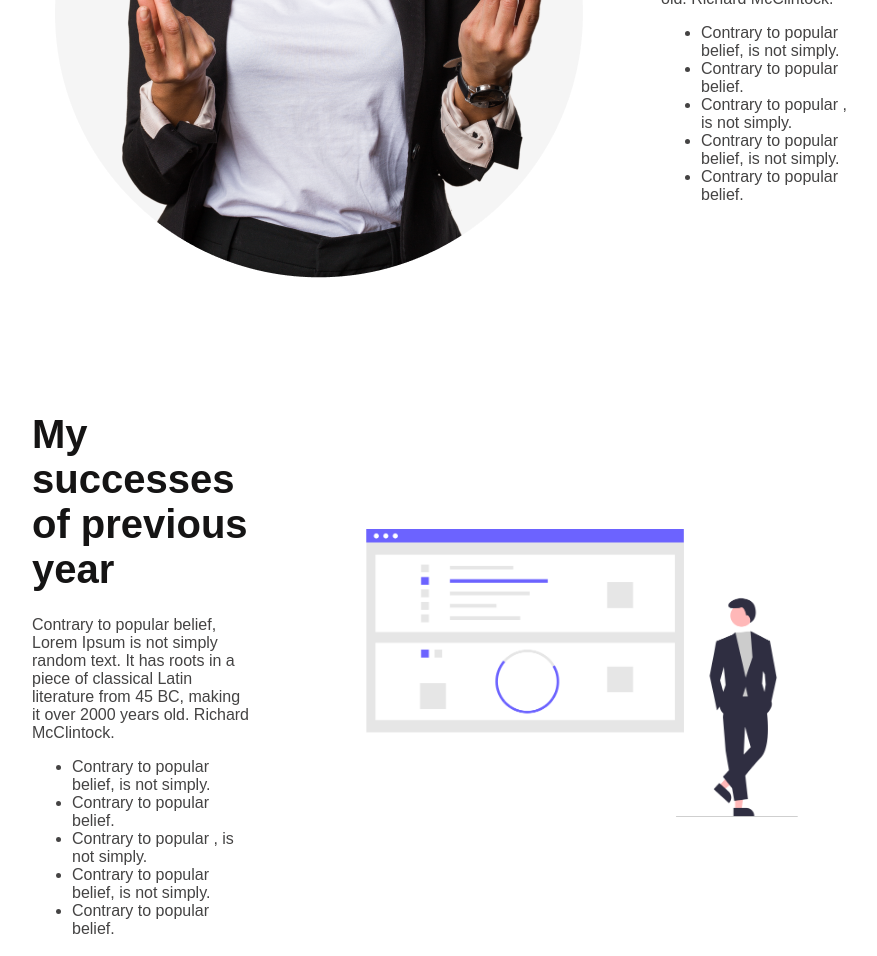
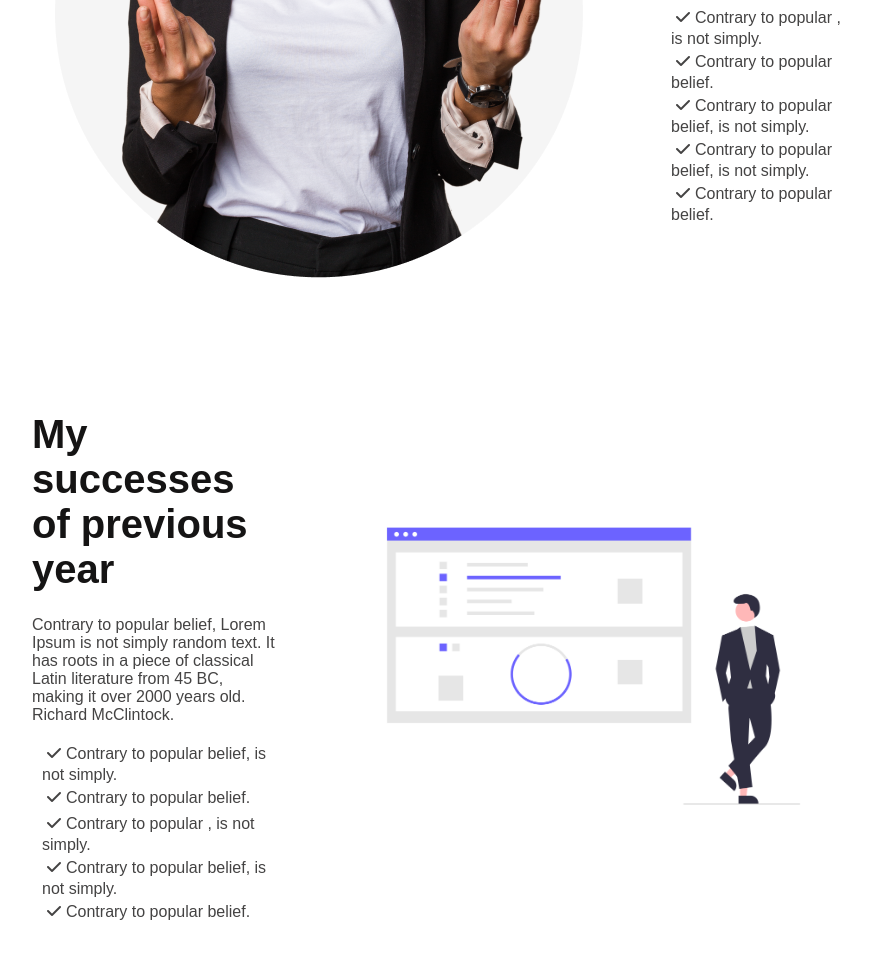
Before and after one commit to hasib231/PH-Assignment-1, a plain HTML site: page index.html in a window 1280 px wide. Shown: the part 1376-2332 px from the top of the page, without its empty margins (198-1075 px from the left). Drawn offline with Linux system fonts and the light colour scheme.

Commit message:
All task are complete

```diff
--- a/index.html
+++ b/index.html
@@ -9,9 +9,15 @@
       href="https://fonts.googleapis.com/css2?family=Open+Sans&display=swap"
       rel="stylesheet"
     />
+    <script
+      src="https://kit.fontawesome.com/de2b0ceada.js"
+      crossorigin="anonymous"
+    ></script>
     <title>Document</title>
   </head>
+
   <body>
+    <!-- header section -->
     <header>
       <div class="header-items">
         <div class="header-title">All Thinks Are Possible If You believe</div>
@@ -39,15 +45,11 @@
           </h6>
           <div class="failure-list">
             <ul>
-              <li class="list-text">
-                Contrary to popular belief, is not simply.
-              </li>
-              <li class="list-text">Contrary to popular belief.</li>
-              <li class="list-text">Contrary to popular , is not simply.</li>
-              <li class="list-text">
-                Contrary to popular belief, is not simply.
-              </li>
-              <li class="list-text">Contrary to popular belief.</li>
+              <li class="list-text"><i class="fa-solid fa-check"></i>Contrary to popular , is not simply.</li>
+              <li class="list-text"><i class="fa-solid fa-check"></i>Contrary to popular belief.</li>
+              <li class="list-text"><i class="fa-solid fa-check"></i>Contrary to popular belief, is not simply.</li>
+              <li class="list-text"><i class="fa-solid fa-check"></i>Contrary to popular belief, is not simply.</li>
+              <li class="list-text"><i class="fa-solid fa-check"></i>Contrary to popular belief.</li>
             </ul>
           </div>
         </div>
@@ -64,15 +66,11 @@
           </h6>
           <div class="failure-list">
             <ul>
-              <li class="list-text">
-                Contrary to popular belief, is not simply.
-              </li>
-              <li class="list-text">Contrary to popular belief.</li>
-              <li class="list-text">Contrary to popular , is not simply.</li>
-              <li class="list-text">
-                Contrary to popular belief, is not simply.
-              </li>
-              <li class="list-text">Contrary to popular belief.</li>
+              <li class="list-text"><i class="fa-solid fa-check"></i>Contrary to popular belief, is not simply.</li>
+              <li class="list-text"><i class="fa-solid fa-check"></i>Contrary to popular belief.</li>
+              <li class="list-text"><i class="fa-solid fa-check"></i>Contrary to popular , is not simply.</li>
+              <li class="list-text"><i class="fa-solid fa-check"></i>Contrary to popular belief, is not simply.</li>
+              <li class="list-text"><i class="fa-solid fa-check"></i>Contrary to popular belief.</li>
             </ul>
           </div>
         </div>
@@ -115,26 +113,26 @@
       </section>
     </main>
 
-    <!-- Footer -->
+    <!-- Footer section -->
     <footer class="footer">
       <div class="footer-content">
         <div class="footer-title">Future</div>
         <div class="footer-sub-title">
           There are many variations of passages of Lorem Ipsum available, but
           the majority have suffered alteration in some form, by injected
-          humour, or randomised words<br><br><br>
-          Email : hhasibul231@gmail.com<br><br>
+          humour, or randomised words<br /><br /><br />
+          Email : hhasibul231@gmail.com<br /><br />
           Phone : 01678639197
         </div>
         <div class="footer-icons">
-            <img src="images/icons/fb.png" alt="">
-            <img src="images/icons/twitter.png" alt="">
-            <img src="images/icons/youtube.png" alt="">
+          <img src="images/icons/fb.png" alt="" />
+          <img src="images/icons/twitter.png" alt="" />
+          <img src="images/icons/youtube.png" alt="" />
         </div>
       </div>
       <div class="subs-content">
         <h3 class="subscribe">Subscribe</h3>
-        <input type="email" placeholder="Enter your email"><br>
+        <input type="email" placeholder="Enter your email" /><br />
         <button class="primary-button">Subscribe</button>
       </div>
     </footer>
--- a/style.css
+++ b/style.css
@@ -3,15 +3,18 @@
   font-family: "Work Sans", sans-serif;
   font-style: normal;
 }
+
+/* header section */
 header {
-  background-image: url('images/banner/banner3.png');
+  background-image: url("images/banner/banner3.png");
   height: 100vh;
   background-size: cover;
+  background-repeat: no-repeat;
+  background-position: center;
   display: flex;
   align-items: center;
   justify-content: right;
   text-align: right;
-
 }
 .header-items {
   width: 30%;
@@ -38,18 +41,19 @@ header {
   margin-top: 32px;
 }
 
+/* main */
 main {
   margin: auto 230px;
 }
 
 /* failure section */
-.filure-section{
+.filure-section {
   display: flex;
   align-items: center;
   gap: 60px;
   margin-top: 130px;
 }
-.filure-content{
+.filure-content {
   width: 40%;
 }
 .title {
@@ -64,6 +68,13 @@ main {
   margin-top: 24px;
   margin-bottom: 16px;
 }
+.failure-list > ul > li {
+  list-style: none;
+  margin-left: -30px;
+}
+.failure-list > ul > li > i {
+  padding: 5px;
+}
 .list-text {
   font-weight: 400;
   font-size: 16px;
@@ -71,27 +82,28 @@ main {
 }
 
 /* Bonus section  */
-.personB-image > img{
+.personB-image > img {
   width: 100%;
-  margin-right: -390px;
+  margin-right: -500px;
 }
+
 /* plan section */
-.plan-section{
+.plan-section {
   text-align: center;
   margin-top: 130px;
 }
-.icons{
+.icons {
   display: flex;
   justify-content: space-between;
   margin-top: 50px;
 }
-.icon-title{
+.icon-title {
   font-weight: 700;
   font-size: 30px;
   color: #151414;
   margin-top: 20px;
 }
-.icon-sub-title{
+.icon-sub-title {
   font-weight: 500;
   font-size: 25px;
   color: #737272;
@@ -99,27 +111,27 @@ main {
 }
 
 /* call-now-section */
-.call-now-section{
-    background-image: url("images/watch.png");
+.call-now-section {
+  background-image: linear-gradient(90deg, #005fac 0%, rgba(0, 95, 172, 0) 100%),url("images/watch.png");
   margin-top: 130px;
   background-size: cover;
   height: 300px;
   border-radius: 8px;
 }
-.call-now-title{
+.call-now-title {
   font-weight: 700;
   font-size: 40px;
   color: #ffffff;
   padding-top: 60px;
   margin-left: 64px;
 }
-.call-now-section > .primary-button{
+.call-now-section > .primary-button {
   margin-top: 24px;
   margin-left: 64px;
 }
 
-/* Footer */
-.footer{
+/* Footer section*/
+.footer {
   background: #151414;
   margin-top: 130px;
   height: 400px;
@@ -128,34 +140,37 @@ main {
   align-items: center;
   justify-content: space-around;
 }
-.footer-content{
+.footer-content {
   width: 30%;
   margin-left: 105px;
 }
-.subs-content{
+.subs-content {
   width: 30%;
 }
-.footer-title{
+.footer-title {
   font-weight: 700;
   font-size: 40px;
 }
-.footer-sub-title{
+.footer-sub-title {
   margin-top: 16px;
   margin-bottom: 32px;
 }
-.subscribe{
+.footer-icons > img {
+  padding-right: 20px;
+}
+.subscribe {
   margin-bottom: 30px;
 }
-.subs-content{
+.subs-content {
   margin-right: -30px;
 }
-.subs-content > input{
+.subs-content > input {
   padding: 20px 140px 20px 20px;
   border-radius: 8px;
   border: 1px solid white;
   background-color: #151414;
 }
-.subs-content > button{
+.subs-content > button {
   color: #ffffff;
   background-color: #005fac;
 }
```
Lines whose indentation alone changed are shown as unchanged.
